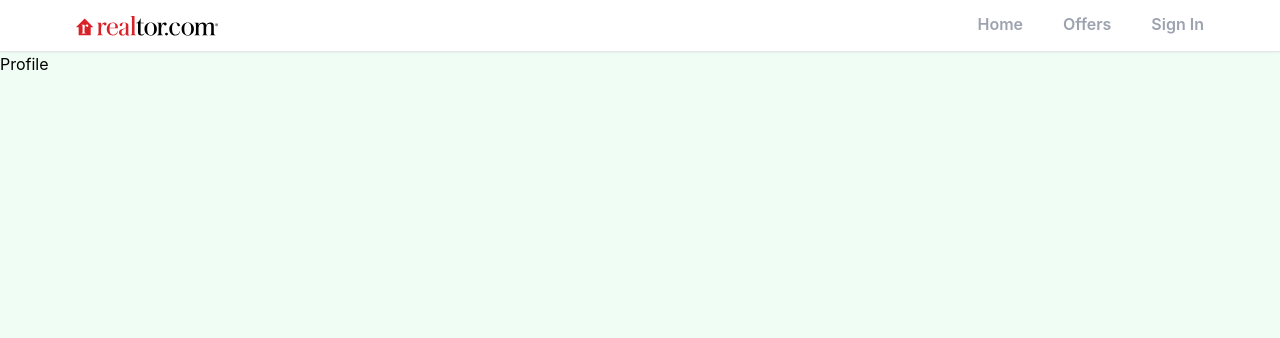
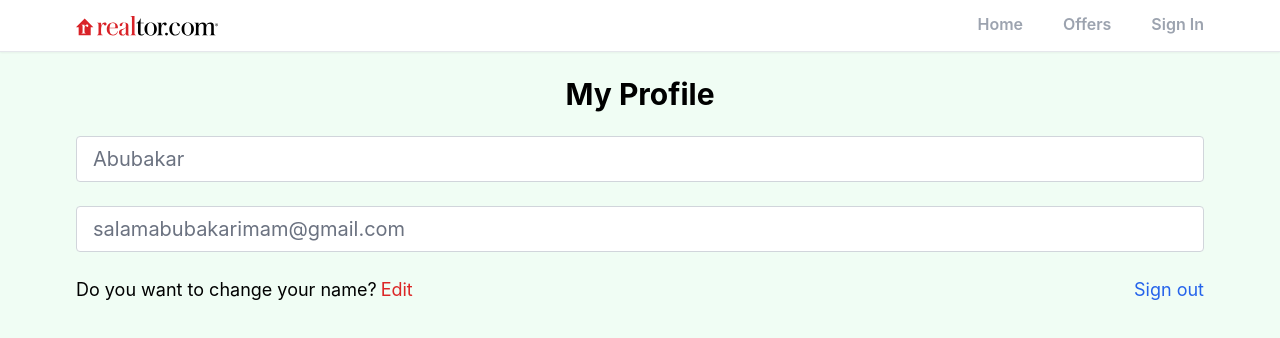
Before and after one commit to AbubakarImam/realtor-clone, a React (Create React App) app: page /profile in a window 1280 px wide. Shown: the top 338 px of the page. Built offline with nearby package versions, Linux system fonts and the light colour scheme; no server answers; sample sign-in values are in the browser's storage.

Commit message:
create private route and custom hook for protecting profile page

```diff
--- a/src/App.js
+++ b/src/App.js
@@ -4,6 +4,7 @@
 import ForgotPassword from "./pages/ForgotPassword";
 import SignIn from "./pages/SignIn";
 import SignUp from "./pages/SignUp";
+import PrivateRoute from "./components/PrivateRoute";
 import Profile from "./pages/Profile";
 import Header from "./components/Header";
 import { ToastContainer } from "react-toastify";
@@ -15,7 +16,9 @@
         <Header />
         <Routes>
           <Route path="/" element={<Home />} />
-          <Route path="/profile" element={<Profile />} />
+          <Route path="/profile" element={<PrivateRoute/>}>
+            <Route path="/profile" element={<Profile />} />
+          </Route>
           <Route path="/sign-in" element={<SignIn />} />
           <Route path="/sign-up" element={<SignUp />} />
           <Route path="/forgot-password" element={<ForgotPassword />} />
--- /dev/null
+++ b/src/components/PrivateRoute.jsx
@@ -0,0 +1,13 @@
+import React from 'react'
+import { Navigate, Outlet } from 'react-router';
+import { useAuthStatus } from '../hooks/useAuthStatus';
+
+const PrivateRoute = () => {
+    const { loggedIn, checkStatus } = useAuthStatus();
+    if (checkStatus) {
+        return <h3>Loading...</h3>
+    }
+    return loggedIn ? <Outlet /> : <Navigate to="/sign-in" />
+}
+
+export default PrivateRoute
--- /dev/null
+++ b/src/hooks/useAuthStatus.jsx
@@ -0,0 +1,19 @@
+import { getAuth, onAuthStateChanged } from 'firebase/auth';
+import { useEffect, useState } from 'react'
+
+const useAuthStatus = () => {
+    const [loggedIn, setLoggedIn] = useState(false);
+    const [checkStatus, setCheckStatus] = useState(true)
+
+    useEffect(() => {
+        const auth = getAuth();
+        onAuthStateChanged(auth, (user) => {
+            if (user) {
+                setLoggedIn(true)
+            }
+            setCheckStatus(false);
+        })
+    }, [])
+    return { loggedIn, checkStatus };
+}
+export { useAuthStatus };
--- a/src/pages/ForgotPassword.jsx
+++ b/src/pages/ForgotPassword.jsx
@@ -13,7 +13,6 @@
     try {
       const auth = getAuth();
       await sendPasswordResetEmail(auth, email);
-      console.log(email);
       toast.success('Reset email sent')
 
     } catch (error) {
--- a/src/pages/Profile.jsx
+++ b/src/pages/Profile.jsx
@@ -1,7 +1,47 @@
-import React from 'react'
+import { getAuth } from 'firebase/auth';
+import { useState } from 'react'
+import { useNavigate } from 'react-router';
 
 export default function Profile() {
+  const auth = getAuth()
+  const navigate = useNavigate();
+  const [formData, setFormData] = useState({
+    name: "Abubakar",
+    email: "salamabubakarimam@gmail.com"
+  })
+  const { name, email } = formData;
+  const onLogOut = () => {
+    auth.signOut()
+    navigate("/")
+  }
   return (
-    <div>Profile</div>
+    <section className="max-w-6xl mx-auto flex items-center justify-center flex-col">
+      <h1 className="text-3xl text-center mt-6 font-bold">
+        My Profile
+      </h1>
+      <div className="w-full md:[50%] mt-6 px-3">
+        <form>
+          {/* Name input */}
+
+          <input type="text" id='name' value={name} disabled
+            className='w-full rounded px-4 py-2 text-xl text-gray-500 border border-gray-300
+            bg-white transition ease-in-out mb-6' />
+          {/* Email input */}
+
+          <input type="email" id='email' value={email} disabled
+            className='w-full rounded px-4 py-2 text-xl text-gray-500 border border-gray-300
+            bg-white transition ease-in-out mb-6' />
+
+          <div className="flex justify-between whitespace-nowrap text-sm sm:text-lg mb-6">
+            <p className='flex items-center'>Do you want to change your name?
+              <span className='text-red-600 hover:text-red-700
+              transition ease-in-out duration-200 ml-1 cursor-pointer'>Edit</span>
+            </p>
+            <p onClick={onLogOut} className='text-blue-600 hover:text-blue-800
+            transition ease-in-out duration-200 cursor-pointer'>Sign out</p>
+          </div>
+        </form>
+      </div>
+    </section>
   )
 }
```
